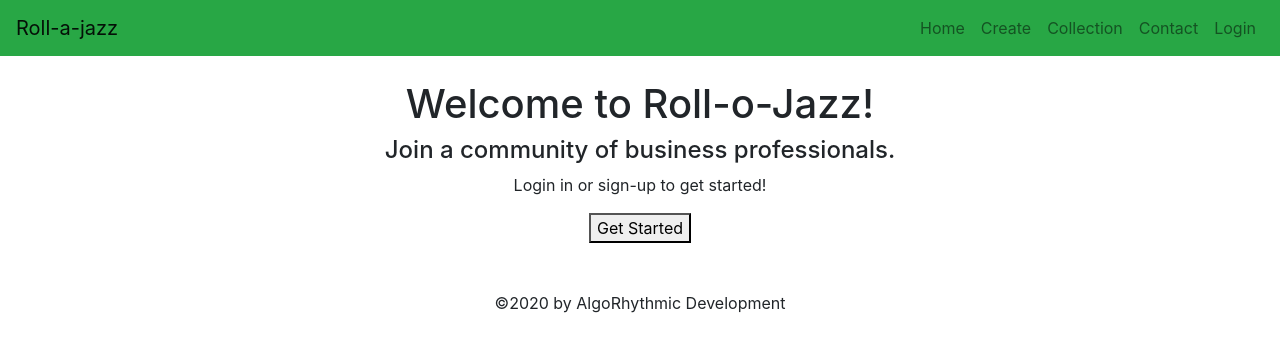
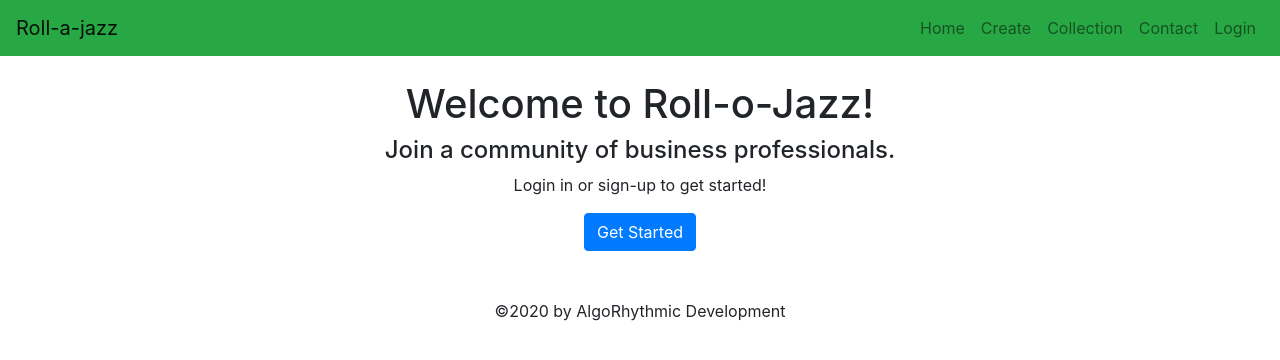
Before and after one commit to TRemigi/Roll-a-Jazz, a React (Create React App) app in the folder client/: page / in a window 1280 px wide. Shown: the top 360 px of the page. Built offline with nearby package versions, Linux system fonts and the light colour scheme; no server answers.

Commit message:
added button href

```diff
--- a/client/src/pages/Home.js
+++ b/client/src/pages/Home.js
@@ -1,14 +1,16 @@
 import React, { useState } from 'react';
+import { Button } from 'react-bootstrap'
+import 'bootstrap/dist/css/bootstrap.css';
+
 import { Redirect, useParams } from 'react-router-dom';
-import 'bootstrap/dist/css/bootstrap.css';
 import { useQuery } from '@apollo/react-hooks';
 import { QUERY_USER, QUERY_ME } from '../utils/queries';
+
 import Auth from '../utils/auth';
 
 import CardList from '../components/CardList';
 import CardCarousel from '../components/Carousel';
 import CardToggle from '../components/CardToggle';
-
 
 const Home = () => {
 
@@ -31,7 +33,7 @@ const Home = () => {
   if (userParam) {
     // redirect to personal profile page if username is the logged-in user's
     if (Auth.loggedIn() && Auth.getProfile().data.username.toLowerCase() === userParam.toLowerCase()) {
-      return <Redirect to="/profile" />;
+      return <Redirect to="/home" />;
   }}
 
   if (loading) {
@@ -50,7 +52,7 @@ const Home = () => {
       <p>
         Login in or sign-up to get started!
       </p>
-      <button>Get Started</button>
+      <Button href="/login">Get Started</Button>
       </div>
     );
   }
```
